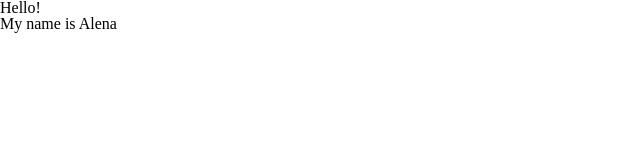
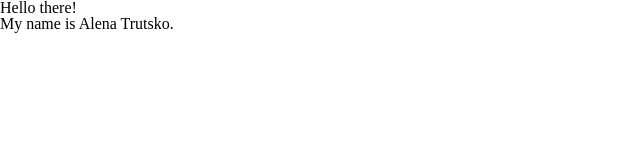
Before and after one commit to uspexproductions/demo1213, a plain HTML site: page root/index.html in a window 1280 px wide. Shown: the whole page, without its empty margins (0-640 px from the left). Drawn offline with Linux system fonts and the light colour scheme.

Commit message:
local update to index
-edited main heading
-added last name

```diff
--- a/root/index.html
+++ b/root/index.html
@@ -9,8 +9,8 @@
     <link href="css/main.css" rel="stylesheet" type="text/css">
     </head>
     <body>
-       <h1>Hello!</h1>
-       <h2>My name is Alena</h2>
+       <h1>Hello there!</h1>
+       <h2>My name is Alena Trutsko.</h2>
 
 
 
```
